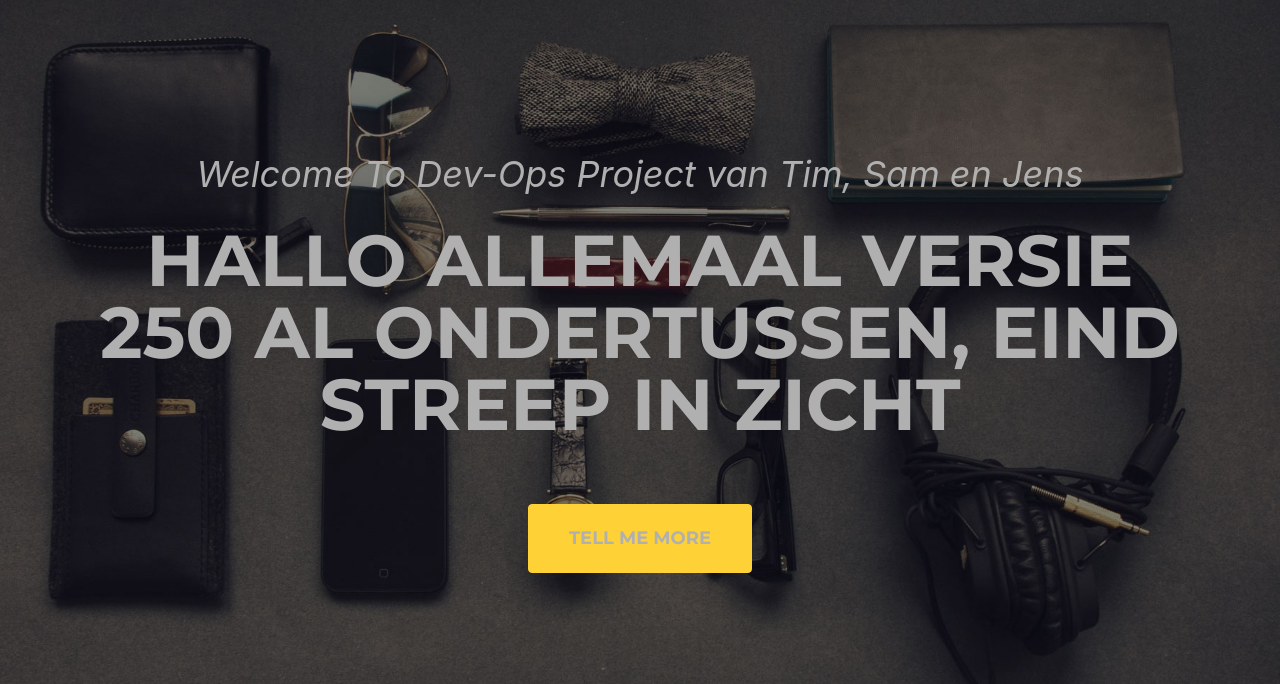
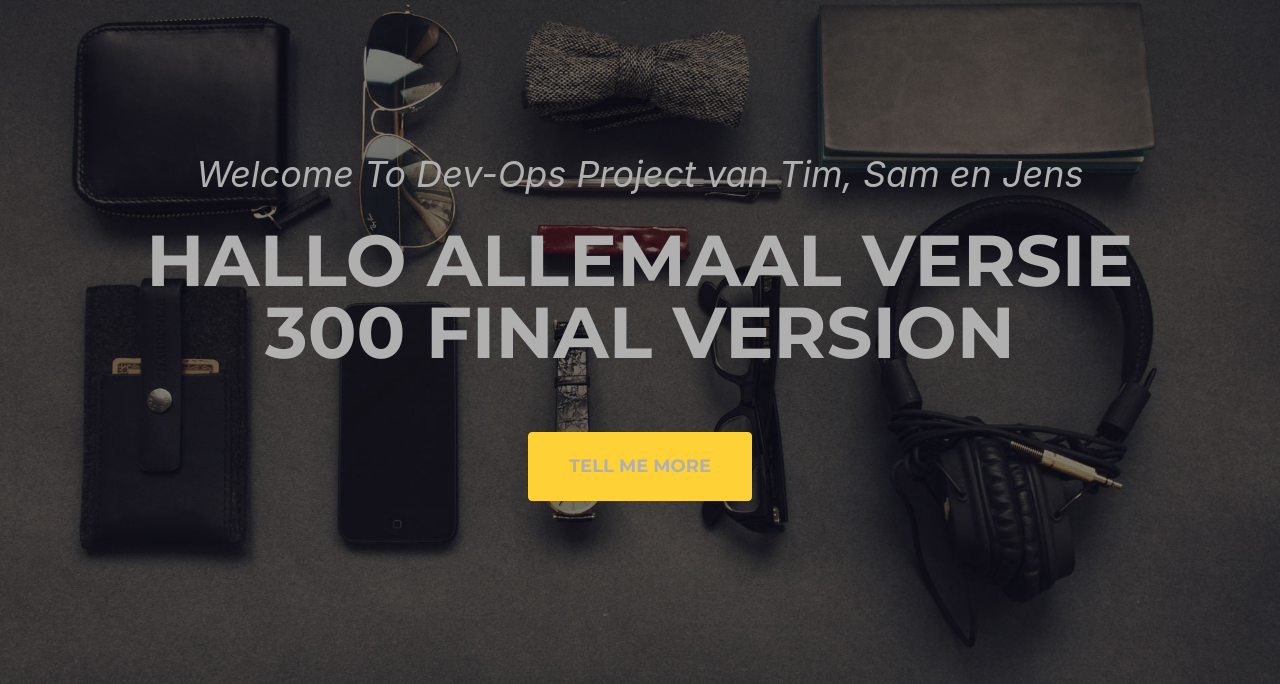
Before and after one commit to Jens1986-11/Website, a plain HTML site: page index.html in a window 1280 px wide. Shown: the part 116-800 px from the top of the page. Drawn offline with nearby package versions, Linux system fonts and the light colour scheme; a web font is replaced by a local one.

Commit message:
versie 300

```diff
--- a/index.html
+++ b/index.html
@@ -40,7 +40,7 @@
         <header class="masthead">
             <div class="container">
                 <div class="masthead-subheading">Welcome To Dev-Ops Project van Tim, Sam en Jens</div>
-                <div class="masthead-heading text-uppercase">Hallo allemaal Versie 250 al ondertussen, eind streep in zicht </div>
+                <div class="masthead-heading text-uppercase">Hallo allemaal Versie 300 final version </div>
                 <a class="btn btn-primary btn-xl text-uppercase js-scroll-trigger" href="#services">Tell Me More</a>
             </div>
         </header>
```
